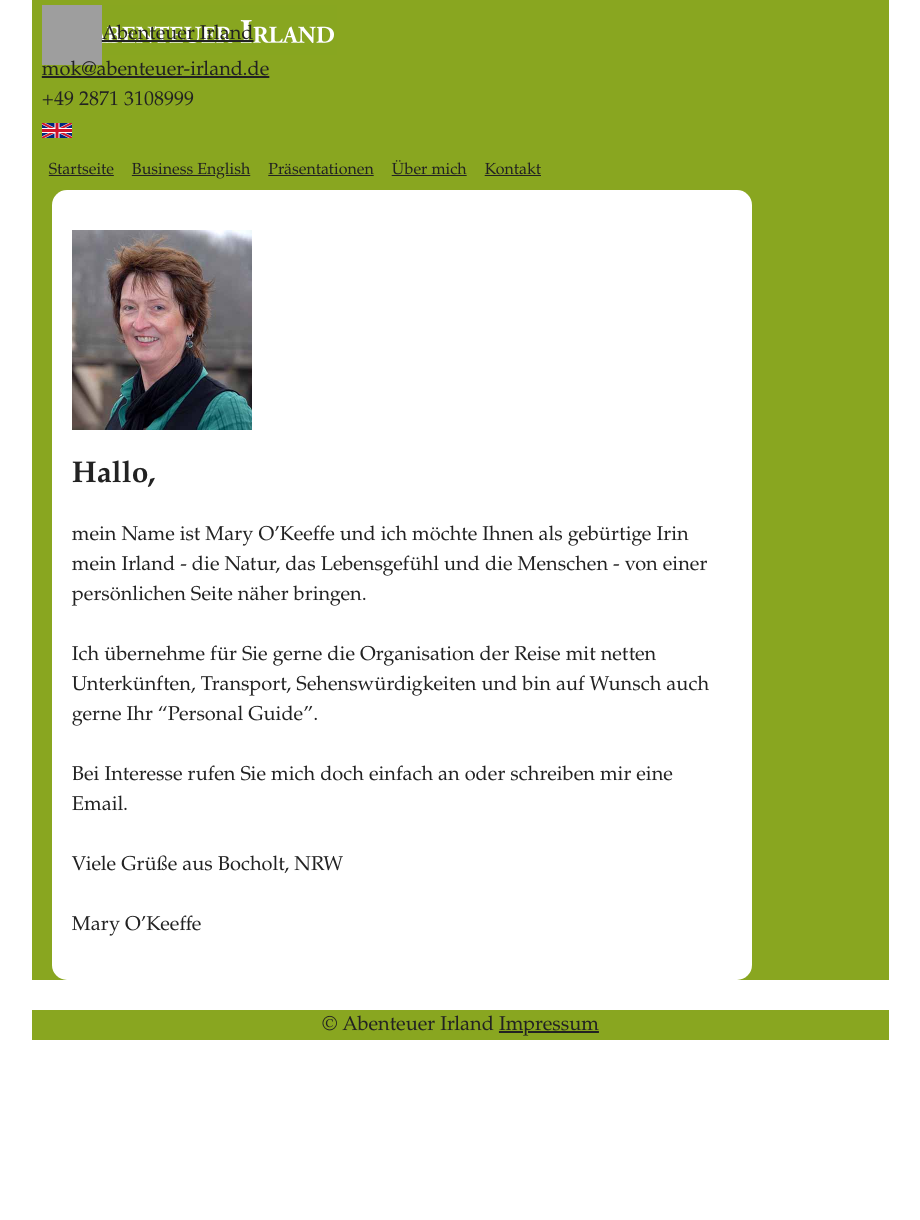
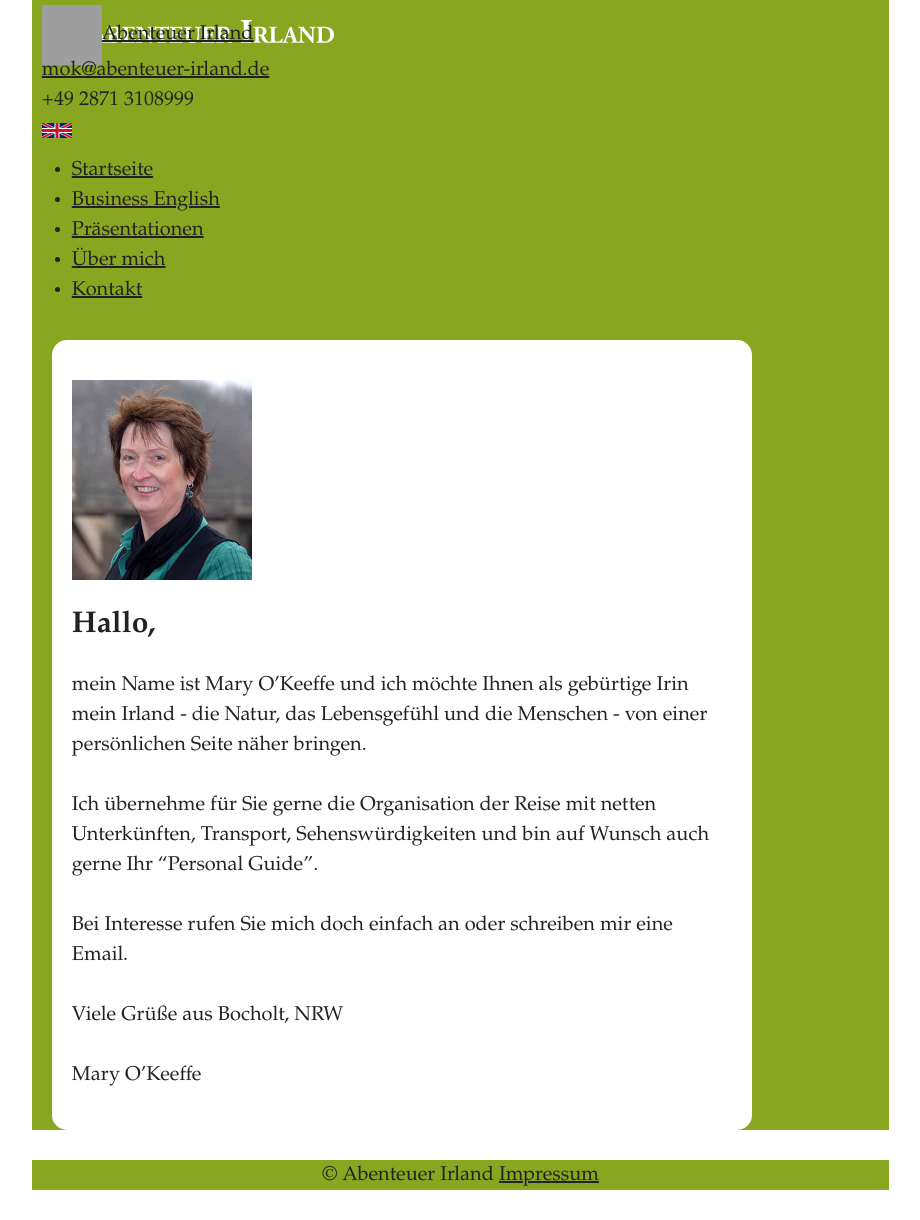
Before and after one commit to ArloL/abenteuer-irland, a Jekyll site: the page built from index.md, in a window 1280 px wide. Shown: the whole page, without its empty margins (109-1029 px from the left). Built offline with Jekyll 4.4.1, drawn with Linux system fonts in a browser that asks for light colours; before the commit the page ends 1070 px from its top, so only the background shows below that.

Commit message:
Use ul for navigation

```diff
--- a/_includes/de-nav.html
+++ b/_includes/de-nav.html
@@ -1,4 +1,4 @@
-<ul>
+<ul class="nav">
 	<li><a href=".">Startseite</a></li>
 	<li><a href="http://business-english-bocholt.de">Business English</a></li>
 	<li><a href="praesentationen">Präsentationen</a></li>
--- a/_includes/en-nav.html
+++ b/_includes/en-nav.html
@@ -1,4 +1,4 @@
-<ul>
+<ul class="nav">
 	<li><a href="en/">Home</a></li>
 	<li><a href="en/about-me">About me</a></li>
 	<li><a href="en/contact">Contact</a></li>
--- a/_includes/nav.html
+++ b/_includes/nav.html
@@ -1,7 +1,5 @@
-<div class="nav">
-    {% if page.language == 'de' %}
-    {% include de-nav.html %}
-    {% elsif page.language == 'en' %}
-    {% include en-nav.html %}
-    {% endif %}
-</div>
+{% if page.language == 'de' %}
+{% include de-nav.html %}
+{% elsif page.language == 'en' %}
+{% include en-nav.html %}
+{% endif %}
```
